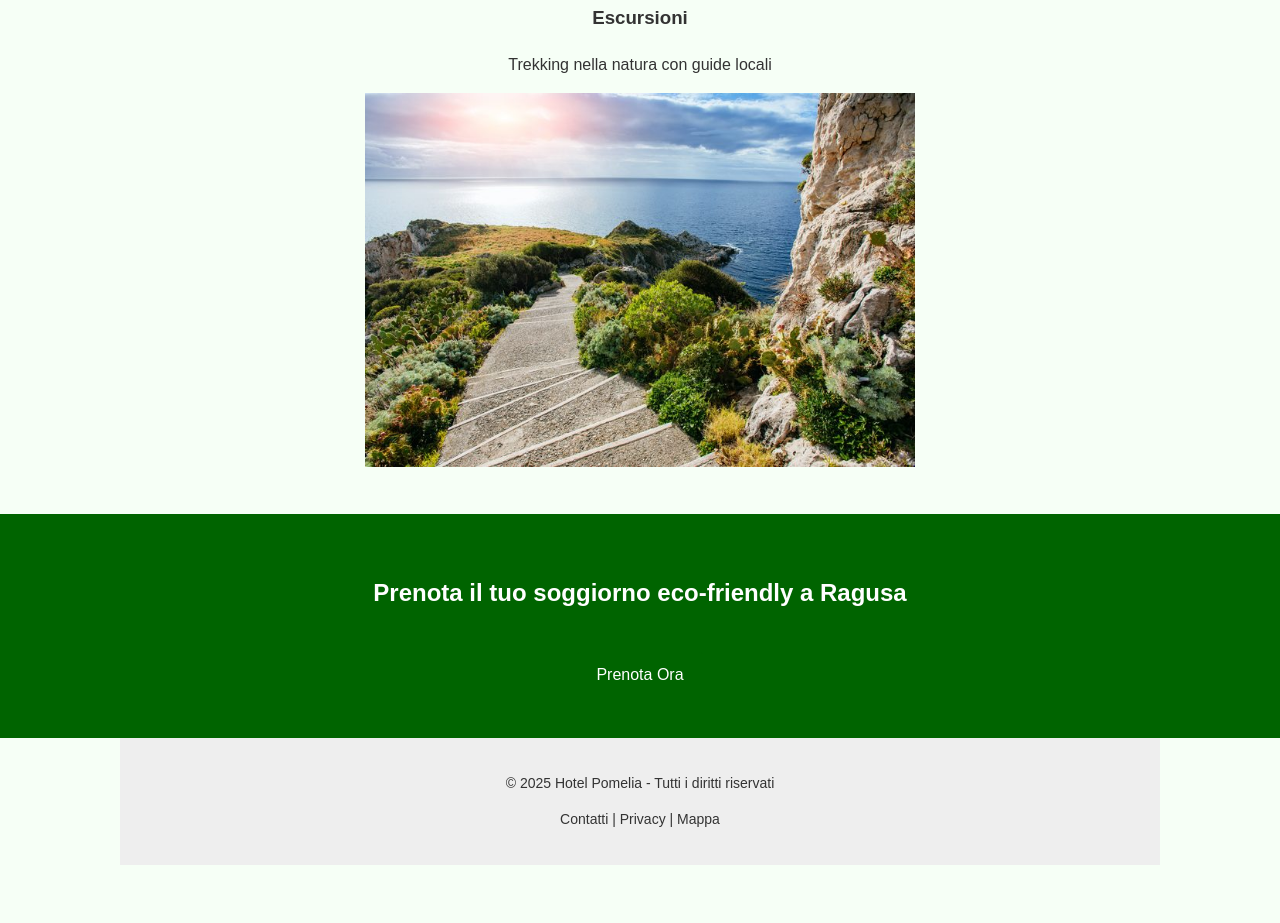
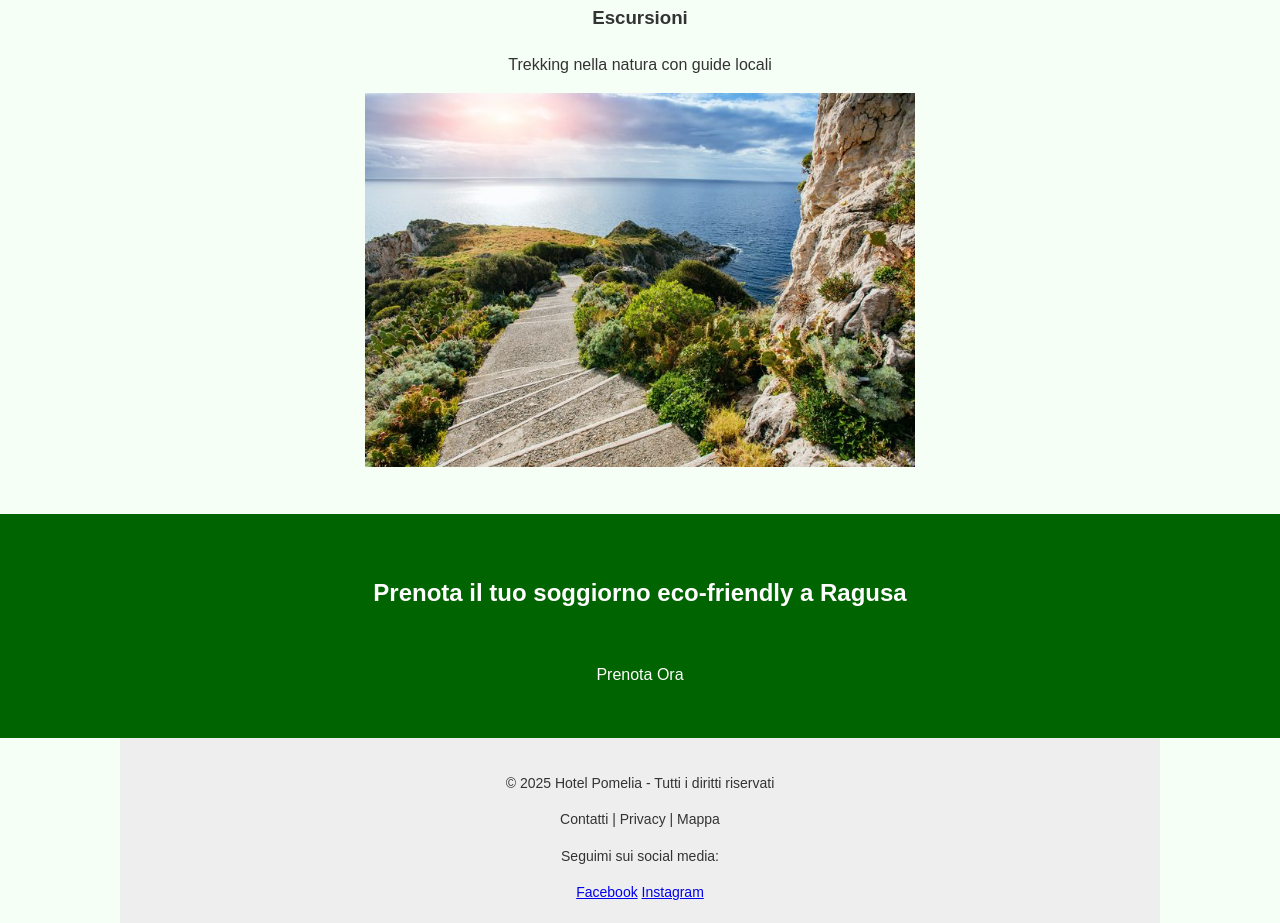
Before and after one commit to Bendersnatch/EcoHotelPomelia, a plain HTML site: page index.html in a window 1280 px wide. Shown: the part 3179-4102 px from the top of the page. Before the commit the page ends 4044 px from the top, so only its background shows below. Drawn offline with Linux system fonts and the light colour scheme.

Commit message:
Update index.html
add social media link

```diff
--- a/index.html
+++ b/index.html
@@ -97,6 +97,9 @@
   <footer>
     <p>&copy; 2025 Hotel Pomelia - Tutti i diritti riservati</p>
     <p>Contatti | Privacy | Mappa</p>
+    <p>Seguimi sui social media:</p>
+      <a href="http://www.facebook.com/sharer.php?u=[pomeliahotel]">Facebook</a>
+      <a href="https://www.instagram.com/PomeliaHotel">Instagram</a>
   </footer>
 
 </body>
```
